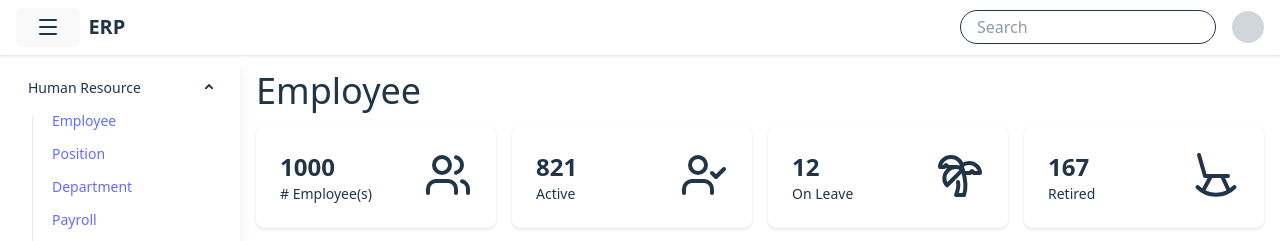
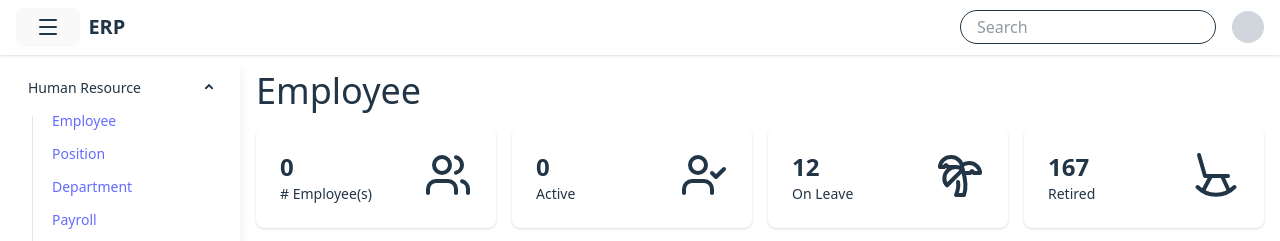
Before and after one commit to adryanasdq/erp-fe, a React (Vite) app: page /hr in a window 1280 px wide. Shown: the top 241 px of the page. Built offline with nearby package versions, Linux system fonts and the light colour scheme; no server answers.

Commit message:
(UPDATE) Integrate summary of Employee data

```diff
--- a/src/pages/hr/employee/components/employee-summary.tsx
+++ b/src/pages/hr/employee/components/employee-summary.tsx
@@ -1,13 +1,26 @@
 import { Users, UserCheck, Palmtree, RockingChair } from "lucide-react"
 
-const EmployeeSummary = () => {
+interface EmployeeSummaryProps {
+    totalEmployees?: number;
+    activeEmployees?: number;
+    onLeaveEmployees?: number;
+    retiredEmployees?: number;
+}
+
+
+const EmployeeSummary: React.FC<EmployeeSummaryProps> = ({
+    totalEmployees,
+    activeEmployees,
+    onLeaveEmployees,
+    retiredEmployees
+}) => {
     return (
         <div className="flex justify-between mb-12">
             <div className="card w-60 bg-base-100 card-md shadow-sm">
                 <div className="card-body">
                     <div className="flex justify-between">
                         <div>
-                            <h2 className="card-title text-2xl">1000</h2>
+                            <h2 className="card-title text-2xl">{totalEmployees}</h2>
                             <p># Employee(s)</p>
                         </div>
                         <Users size={48} />
@@ -18,7 +31,7 @@ const EmployeeSummary = () => {
                 <div className="card-body">
                     <div className="flex justify-between">
                         <div>
-                            <h2 className="card-title text-2xl">821</h2>
+                            <h2 className="card-title text-2xl">{activeEmployees}</h2>
                             <p>Active</p>
                         </div>
                         <UserCheck size={48} />
--- a/src/pages/hr/employee/index.tsx
+++ b/src/pages/hr/employee/index.tsx
@@ -60,7 +60,10 @@ const HRPage = () => {
             />
 
             <div className="text-4xl mb-4">Employee</div>
-            <EmployeeSummary />
+            <EmployeeSummary
+                totalEmployees={data.length}
+                activeEmployees={data.filter((emp) => emp.status.toLowerCase() === "active").length}
+            />
 
             <EmployeeTable
                 data={filteredEmployee}
```
